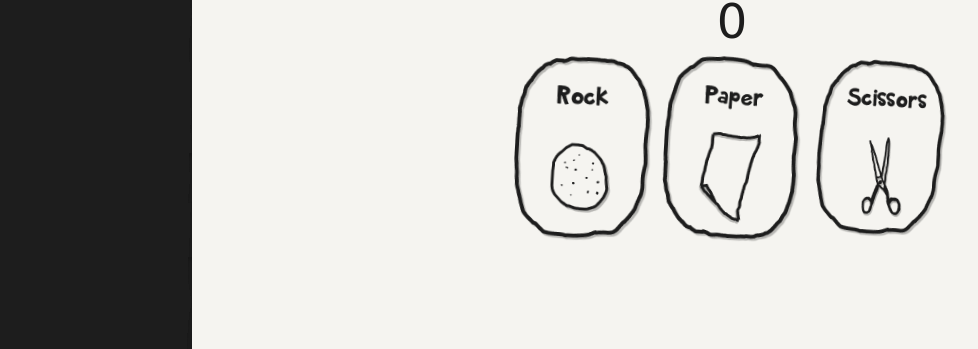
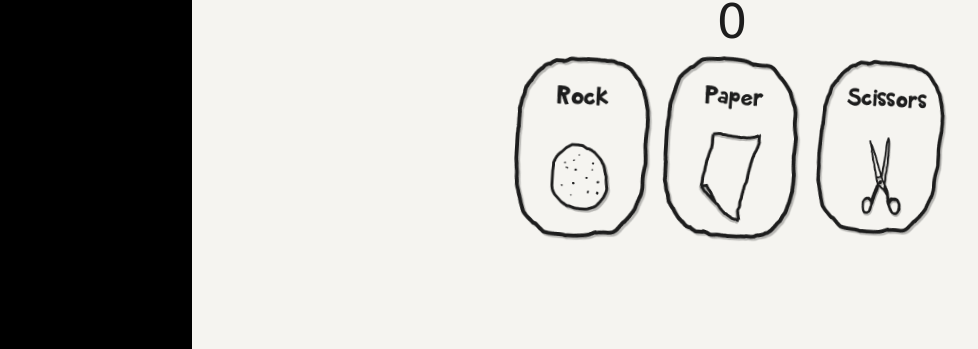
Before and after one commit to indigostarr/rock-paper-scissors, a plain HTML site: page index.html in a window 1280 px wide. Shown: the part 451-800 px from the top of the page, without its empty margins (8-986 px from the left). Drawn offline with Linux system fonts and the light colour scheme; a web font is replaced by a local one.

Commit message:
fixing nav bar background color

```diff
--- a/style.css
+++ b/style.css
@@ -7,7 +7,7 @@ body {
 /* create sticky vertical nav */
 
 nav {
-  background-image: url("sidebar.svg");
+  background-color: black;
   display: block;
   width: 200px;
   height: 100%;
```
